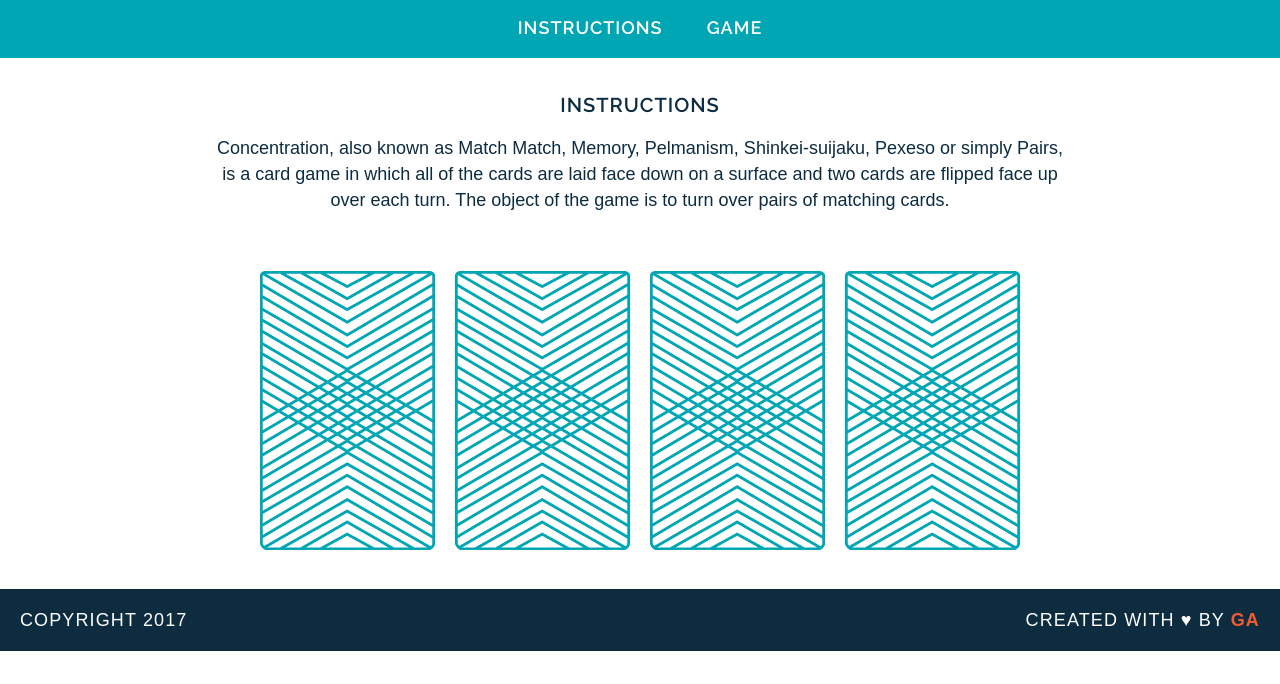
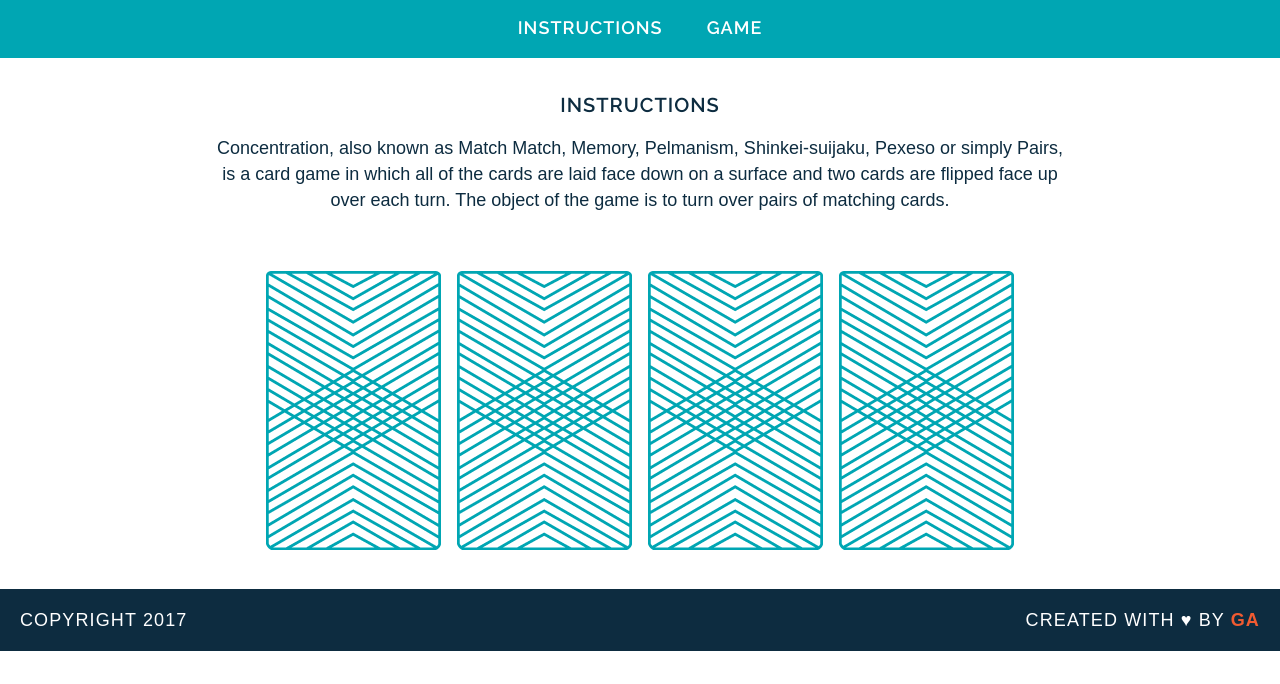
Before and after one commit to maxeskell/memorygame-two, a plain HTML site: page index.html in a window 1280 px wide. Shown: the part 116-800 px from the top of the page. Drawn offline with Linux system fonts and the light colour scheme; a web font is replaced by a local one.

Commit message:
created game logic

```diff
--- a/index.html
+++ b/index.html
@@ -17,20 +17,15 @@
     </nav>
 
     <main>
-    <h2>INSTRUCTIONS</h2>
-    <p>Concentration, also known as Match Match, Memory, Pelmanism, Shinkei-suijaku, Pexeso or simply Pairs, is a card game in which all of the cards are laid face down on a surface and two cards are flipped face up over each turn. The object of the game is to turn over pairs of matching cards.</p>
+     <h2>INSTRUCTIONS</h2>
+     <p>Concentration, also known as Match Match, Memory, Pelmanism, Shinkei-suijaku, Pexeso or simply Pairs, is a card game in which all of the cards are laid face down on a surface and two cards are flipped face up over each turn. The object of the game is to turn over pairs of matching cards.</p>
 
-    <div>
-    <img src="images/back.png" alt="Queen of Diamonds">
-    <img src="images/back.png" alt="Queen of Hearts">
-    <img src="images/back.png" alt="King of Diamonds">
-    <img src="images/back.png" alt="King of Hearts">
-    </div>
+     <div id="game-board" class="board clearfix"></div>
    </main>
 
    <footer class="clearfix">
      <p class="copyright">Copyright 2017</p>
-       <p class="message">Created with &hearts; by <span class="name">GA</span></p>
+      <p class="message">Created with &hearts; by <span class="name">GA</span></p>
    </footer>
 
    <script src="js/main.js"></script>
--- a/js/main.js
+++ b/js/main.js
@@ -31,15 +31,27 @@ var checkForMatch = function () {
   }
 };
 
-var flipCard = function (cardId) {
+var flipCard = function () {
+  var cardId = this.getAttribute("data-id");
   cardsInPlay.push(cards[cardId].rank);
   console.log("User flipped " + cards[cardId].rank);
   console.log(cards[cardId].cardImage);
   console.log(cards[cardId].suit);
+  this.setAttribute("src", cards[cardId].cardImage);
   if (cardsInPlay.length === 2) {
     checkForMatch();
   }
 };
 
-flipCard(0);
-flipCard(2);
+var createBoard = function () {
+  for (var i = 0; i < cards.length; i++) {
+   var cardElement =  document.createElement("img");
+   cardElement.setAttribute("src", "images/back.png");
+   cardElement.setAttribute("data-id", i);
+   cardElement.addEventListener("click", flipCard);
+   document.getElementById("game-board").appendChild(cardElement);
+   //append
+  }
+}
+
+createBoard();
```
